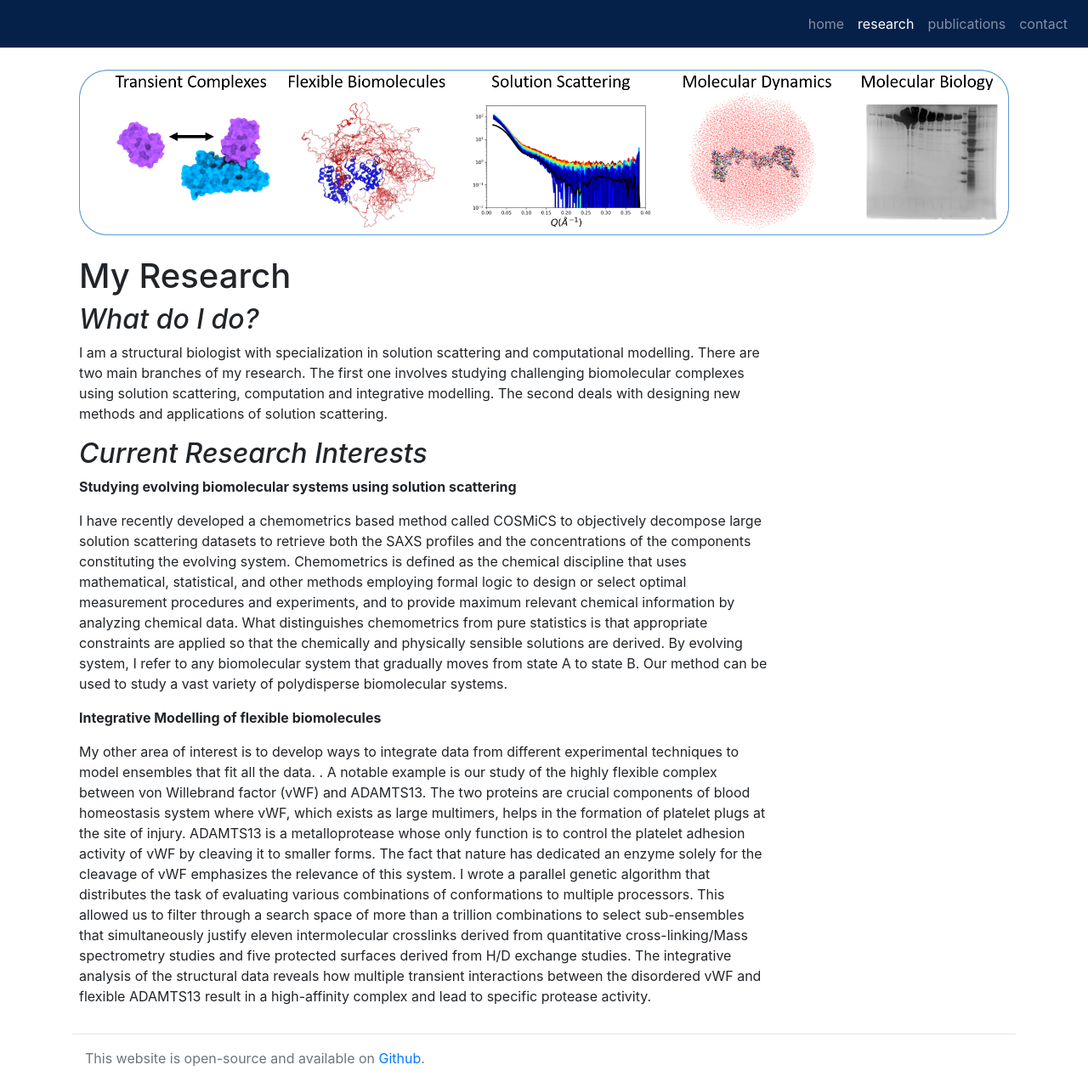
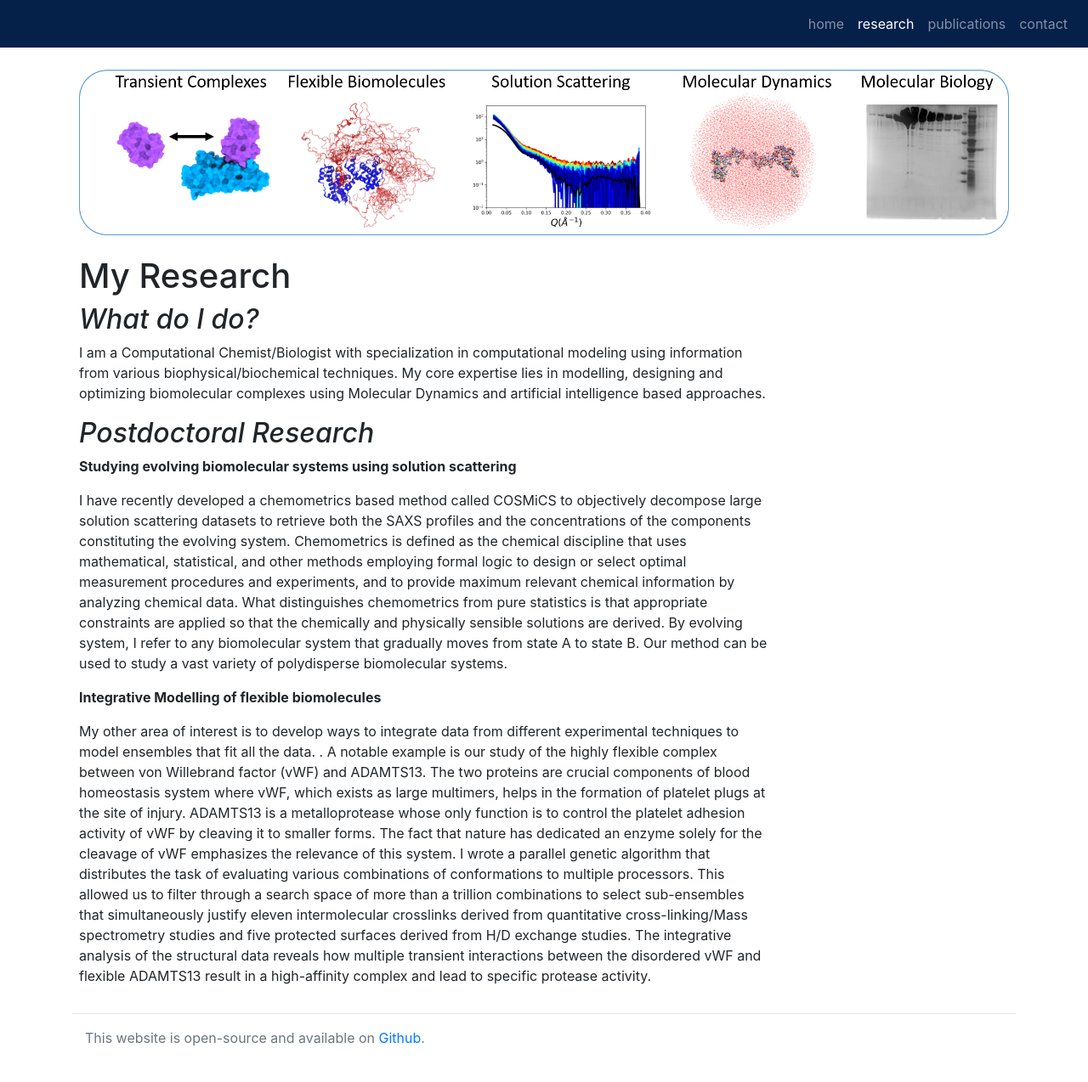
Before and after one commit to aminsagar/aminsagar.github.io, a Jekyll site: the page built from research/index.md, in a window 1280 px wide. Shown: the whole page at 85% size. Built offline with Jekyll 4.4.1, drawn with Linux system fonts in a browser that asks for light colours; nearby versions of some CDN libraries; comment, search, counter and statistics services are not loaded; after the commit the page ends 1250 px from its top, so only the background shows below that.

Commit message:
Update index.md

```diff
--- a/research/index.md
+++ b/research/index.md
@@ -15,10 +15,11 @@ group: research
 
 ## *What do I do?*
 
-I am a structural biologist with specialization in solution scattering and computational modelling. There are two main branches of my research. The first one involves studying challenging biomolecular complexes using solution scattering, computation and integrative modelling. The second deals with designing new methods and applications of solution scattering.
+I am a Computational Chemist/Biologist with specialization in computational modeling using information from various biophysical/biochemical techniques. My core expertise lies in modelling, designing and optimizing biomolecular complexes using Molecular Dynamics and artificial intelligence based approaches.
 
 
-## *Current Research Interests*
+
+## *Postdoctoral Research*
 
 <b> Studying evolving biomolecular systems using solution scattering <b>
 
```
